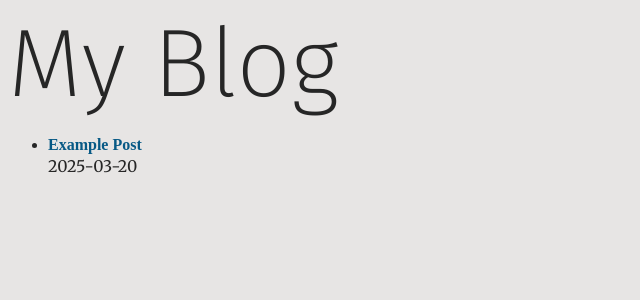
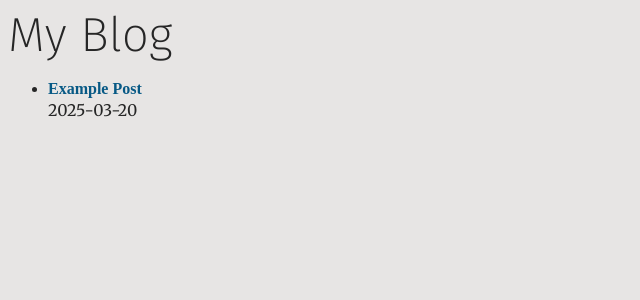
Before and after one commit to juanojeda/blog, a Next.js app: page / in a window 1280 px wide. Shown: the top 300 px of the page, without its empty margins (0-640 px from the left). Built offline with nearby package versions, Linux system fonts and the light colour scheme; what @mui/material-nextjs would draw is missing.

Commit message:
simplify font config, add type tokens

```diff
--- a/app/theme.ts
+++ b/app/theme.ts
@@ -1,35 +1,60 @@
 'use client';
+import { firaCode, firaSans, merriweather } from '@/components/fonts/fonts';
 import { createTheme } from '@mui/material/styles';
 
-export const fontVariables = {
-  merriweather: "--font-merriweather",
-  firaSans: "--font-fira-sans",
-  firaCode: "--font-fira-code",
-}
+const MERRIWEATHER = merriweather.style.fontFamily;
+const FIRA_SANS = firaSans.style.fontFamily;
+const FIRA_CODE = firaCode.style.fontFamily;
 
 const theme = createTheme({
   cssVariables: true,
   typography: {
     htmlFontSize: 16,
-    fontFamily: `var(${fontVariables.merriweather})`,
+    fontFamily: MERRIWEATHER,
     h1: {
-      fontFamily: `var(${fontVariables.firaSans})`,
+      fontFamily: FIRA_SANS,
+      fontSize: "2.986rem",
     },
     h2: {
-      fontFamily: `var(${fontVariables.firaSans})`,
+      fontFamily: FIRA_SANS,
+      fontSize: "2.488rem",
     },
     h3: {
-      fontFamily: `var(${fontVariables.firaSans})`,
+      fontFamily: FIRA_SANS,
+      fontSize: "2.074rem",
     },
     h4: {
-      fontFamily: `var(${fontVariables.firaSans})`,
+      fontFamily: FIRA_SANS,
+      fontSize: "1.728rem",
     },
     h5: {
-      fontFamily: `var(${fontVariables.firaSans})`,
+      fontFamily: FIRA_SANS,
+      fontSize: "1.44rem",
     },
     h6: {
-      fontFamily: `var(${fontVariables.firaSans})`,
+      fontFamily: FIRA_SANS,
+      fontSize: "1.2rem",
     },
+    body1: {
+      fontFamily: MERRIWEATHER,
+      fontSize: "1rem",
+    },
+    body2: {
+      fontFamily: MERRIWEATHER,
+      fontSize: "0.833rem",
+    },
+    caption: {
+      fontFamily: FIRA_SANS,
+      fontSize: "0.694rem",
+    },
+    button: {
+      fontFamily: FIRA_SANS,
+      fontSize: "1rem",
+    },
+    overline: {
+      fontFamily: FIRA_SANS,
+      fontSize: "0.694rem",
+    }
   },
 });
 
--- a/components/fonts/fonts.ts
+++ b/components/fonts/fonts.ts
@@ -1,5 +1,5 @@
-import { fontVariables } from '@/app/theme';
 import {Merriweather, Fira_Sans, Fira_Code} from 'next/font/google';
+
 
 export const merriweather = Merriweather({
   subsets: ['latin', 'latin-ext'],
```
